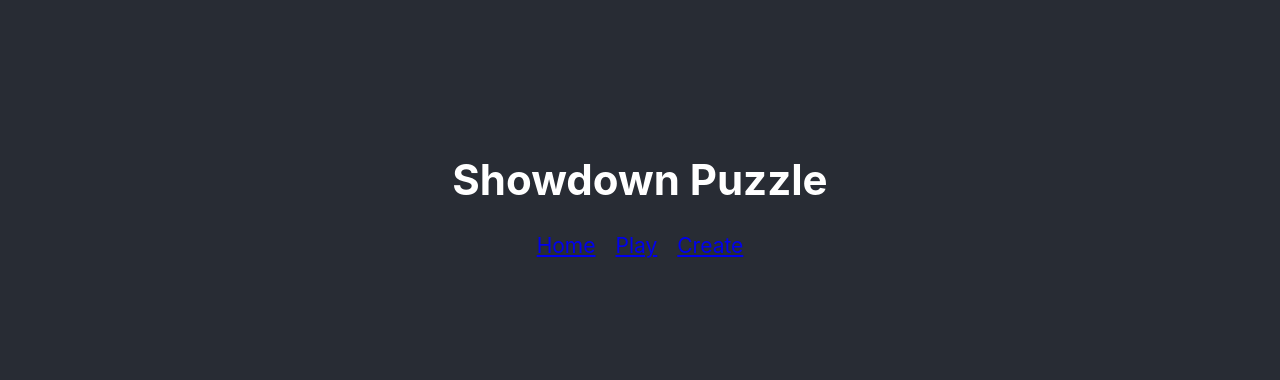
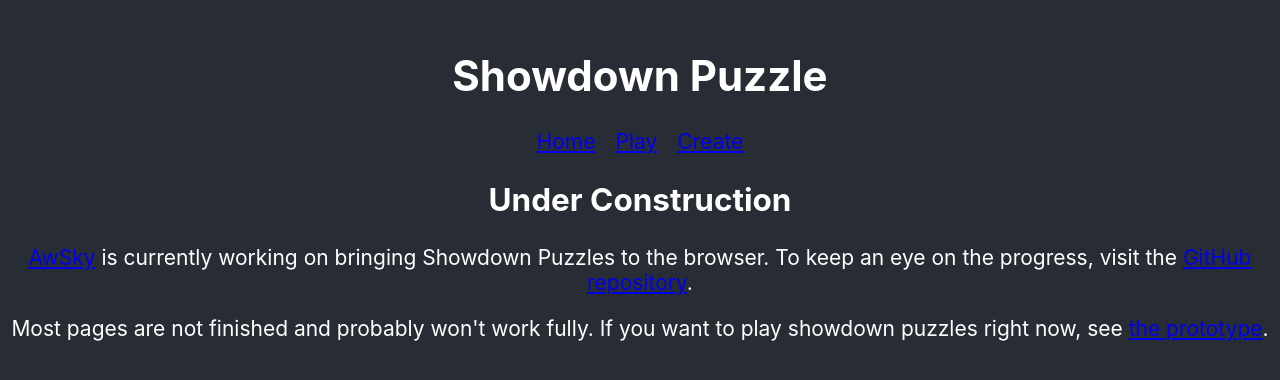
Before and after one commit to AwSkies/showdownpuzzle, a React (Create React App) app: page / in a window 1280 px wide. Shown: the part 208-588 px from the top of the page. Built offline with nearby package versions, Linux system fonts and the light colour scheme.

Commit message:
Put under construction notice in homepage

```diff
--- a/public/index.html
+++ b/public/index.html
@@ -7,7 +7,7 @@
     <meta name="theme-color" content="#000000" />
     <meta
       name="description"
-      content="Web site created using create-react-app"
+      content="Create and play puzzles for Pokemon Showdown!"
     />
     <link rel="apple-touch-icon" href="%PUBLIC_URL%/logo192.png" />
     <!--
--- a/src/App.module.css
+++ b/src/App.module.css
@@ -1,11 +1,11 @@
 .app {
     text-align: center;
+    align-items: center;
+    font-size: calc(5px + 2vmin);
+    color: white;
     background-color: #282c34;
     min-height: 100vh;
     display: flex;
     flex-direction: column;
-    align-items: center;
     justify-content: center;
-    font-size: calc(5px + 2vmin);
-    color: white;
 }
--- a/src/components/Home.tsx
+++ b/src/components/Home.tsx
@@ -1,7 +1,19 @@
 import styles from "./Home.module.css";
 
 function Home() {
-  return (<></>);
+  return (
+    <div>
+      <h2>Under Construction</h2>
+      <p>
+        <a href="https://github.com/awskies">AwSky</a> is currently working on bringing Showdown Puzzles to the browser.
+        To keep an eye on the progress, visit the <a href="https://github.com/awskies/showdownpuzzle">GitHub repository</a>.
+      </p>
+      <p>
+        Most pages are not finished and probably won't work fully.
+        If you want to play showdown puzzles right now, see <a href="https://github.com/awskies/ShowdownPuzzle-Prototype">the prototype</a>.
+      </p>
+    </div>
+  );
 }
 
 export default Home;
--- a/src/components/Play.tsx
+++ b/src/components/Play.tsx
@@ -26,8 +26,6 @@ function Play() {
 
   return (
     <div>
-      <h1>Under Construction</h1>
-      <p>This page is currently being used for testing.</p>
       <form onSubmit={handleSubmit}>
         <label htmlFor="username">Username: </label>
         <input id='username' value={username} placeholder='Username' required onChange={(e) => setUsername(e.target.value)} />
```
